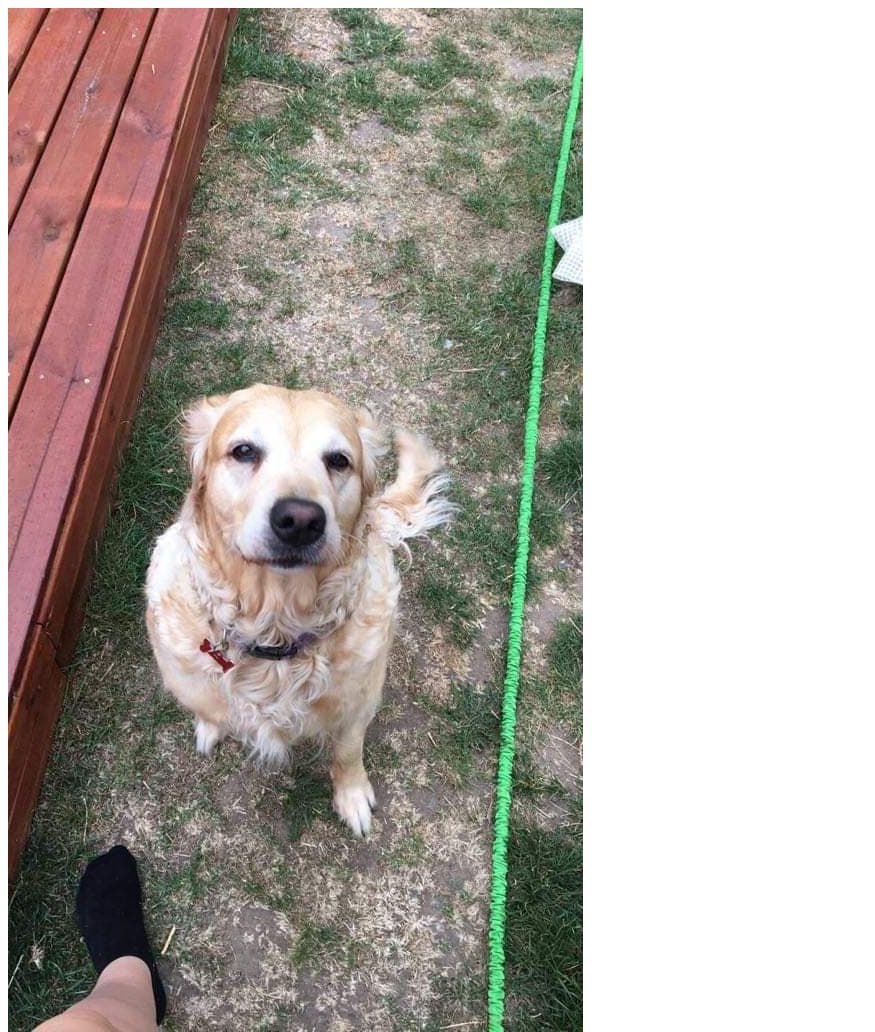
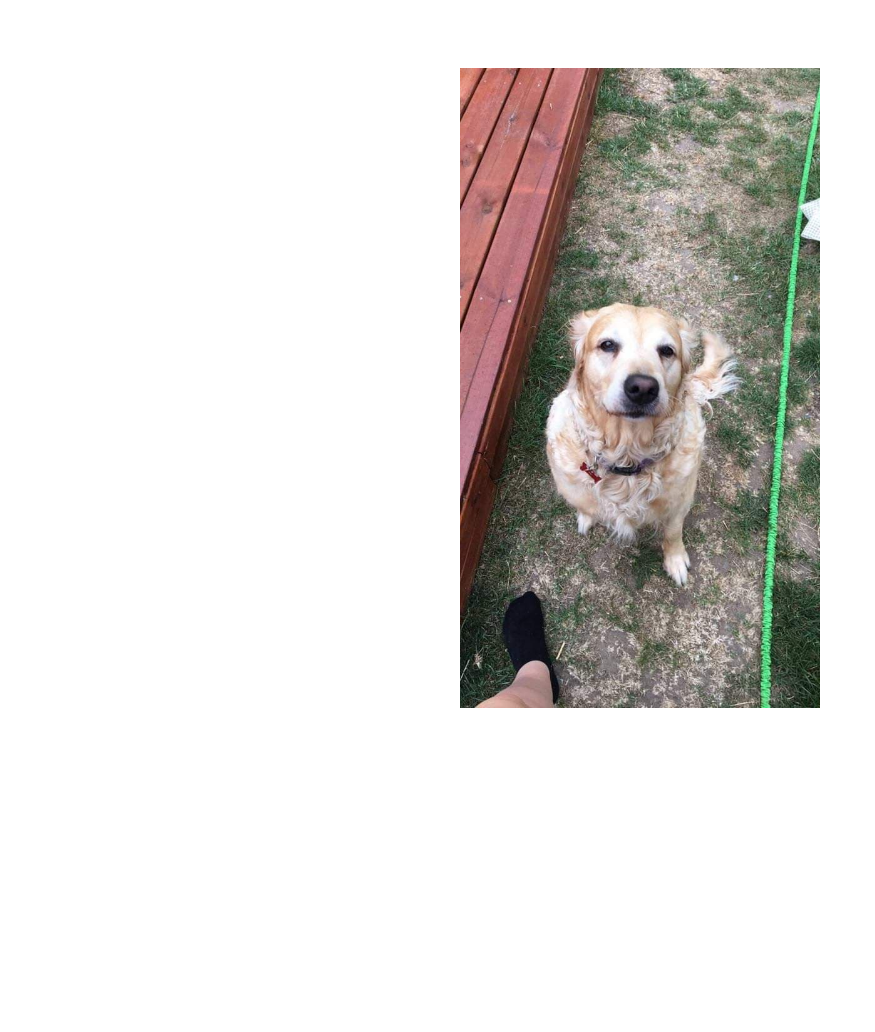
Before and after one commit to DanThrane/fie.dog, a plain HTML site: page index.html in a window 1280 px wide. Shown: the whole page, without its empty margins (0-875 px from the left). After the commit the page ends 800 px from the top, so only its background shows below. Drawn offline with Linux system fonts and the light colour scheme.

Commit message:
Pretty fie

```diff
--- a/index.html
+++ b/index.html
@@ -5,8 +5,24 @@
     <meta name="viewport" content="width=device-width, initial-scale=1.0">
     <meta http-equiv="X-UA-Compatible" content="ie=edge">
     <title>Fie.dog</title>
+    <style>
+        .content {
+            display: flex;
+            width: 100%;
+            height: 95vh;
+            justify-items: center;
+            justify-content: center;
+            align-items: center;
+        }
+
+        .content img {
+            max-height: 80vh;
+        }
+    </style>
 </head>
 <body>
-   <img src="fie3.jpg" alt="Fie">
+    <div class="content">
+        <img src="fie3.jpg" alt="Fie">
+    </div>
 </body>
 </html>
```
